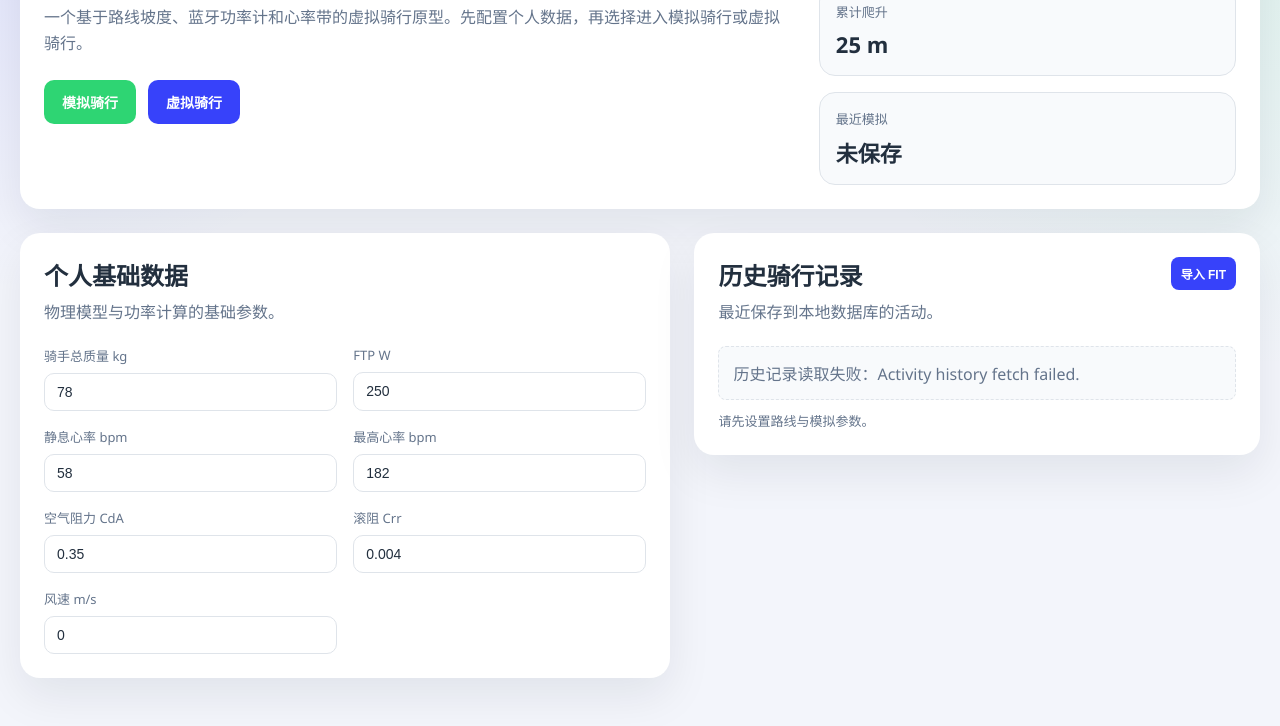
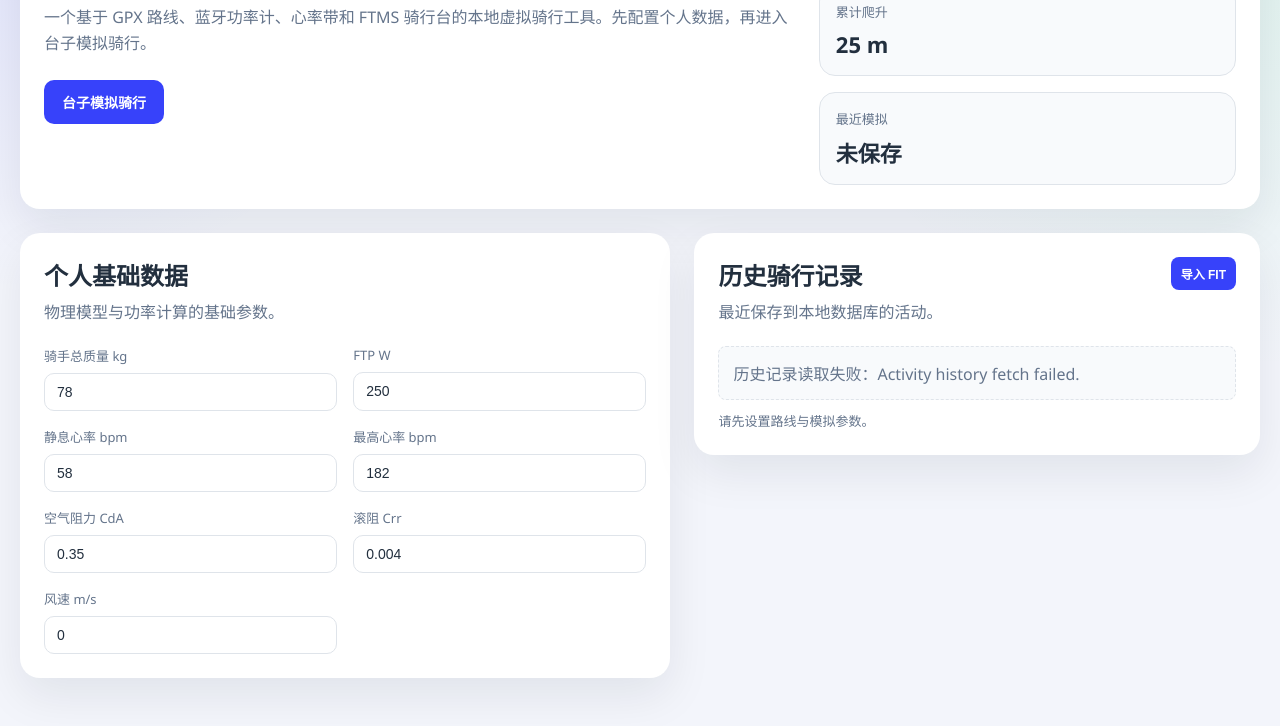
Before and after one commit to jsdylhw/rider-tracker, a website: page index.html in a window 1280 px wide. Shown: the part 178-904 px from the top of the page. Drawn offline with nearby package versions, Linux system fonts and the light colour scheme; no server answers.

Commit message:
chore: focus home entry on trainer ride
- Hide the offline simulation entry from the home hero

- Update the visible home copy and CTA toward trainer simulation

```diff
--- a/index.html
+++ b/index.html
@@ -14,10 +14,10 @@
                 <div class="hero-copy">
                     <p class="eyebrow">Virtual Ride Prototype</p>
                     <h1>Rider Tracker 🚴‍♂️</h1>
-                    <p class="hero-text">一个基于路线坡度、蓝牙功率计和心率带的虚拟骑行原型。先配置个人数据，再选择进入模拟骑行或虚拟骑行。</p>
+                    <p class="hero-text">一个基于 GPX 路线、蓝牙功率计、心率带和 FTMS 骑行台的本地虚拟骑行工具。先配置个人数据，再进入台子模拟骑行。</p>
                     <div class="controls mode-controls">
-                        <button id="goToSimBtn" class="btn primary">模拟骑行</button>
-                        <button id="goToLiveBtn" class="btn secondary">虚拟骑行</button>
+                        <button id="goToSimBtn" class="btn primary" hidden>模拟骑行</button>
+                        <button id="goToLiveBtn" class="btn secondary">台子模拟骑行</button>
                     </div>
                 </div>
                 <div class="hero-metrics">
```
